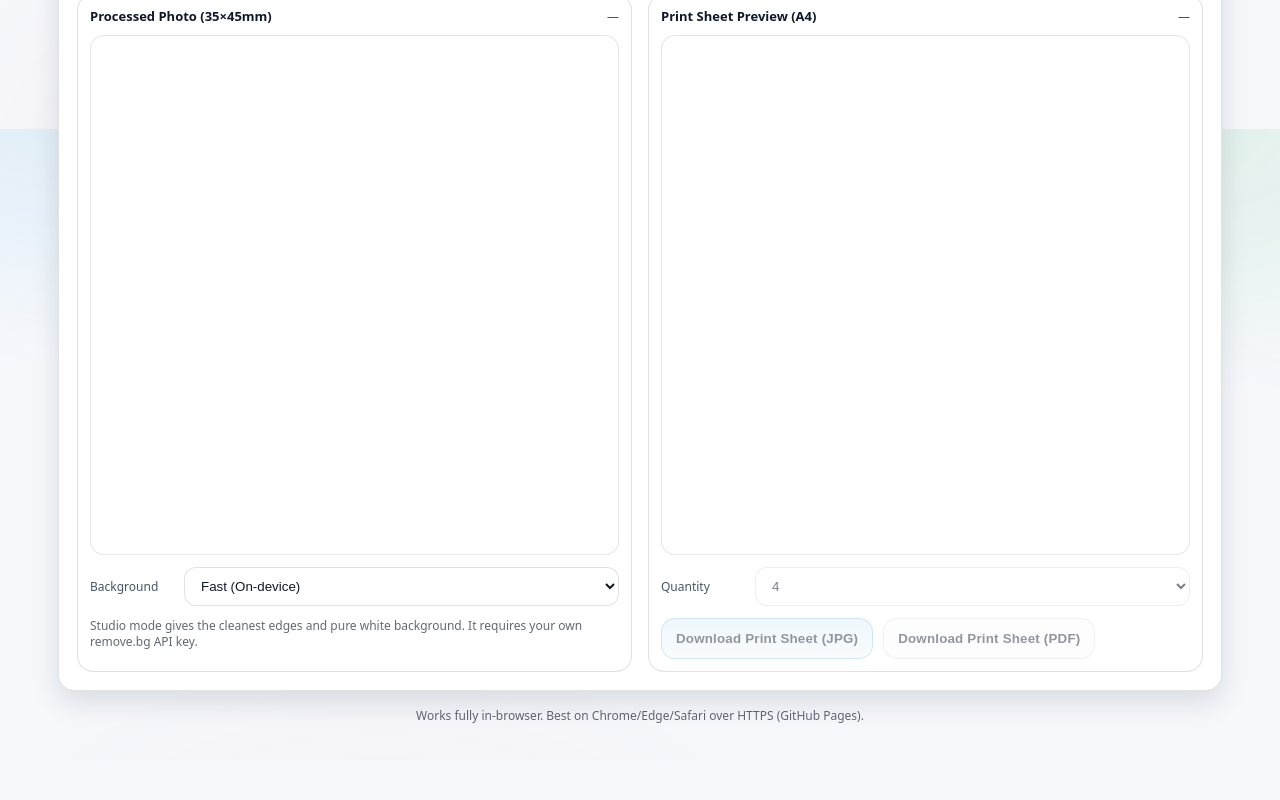
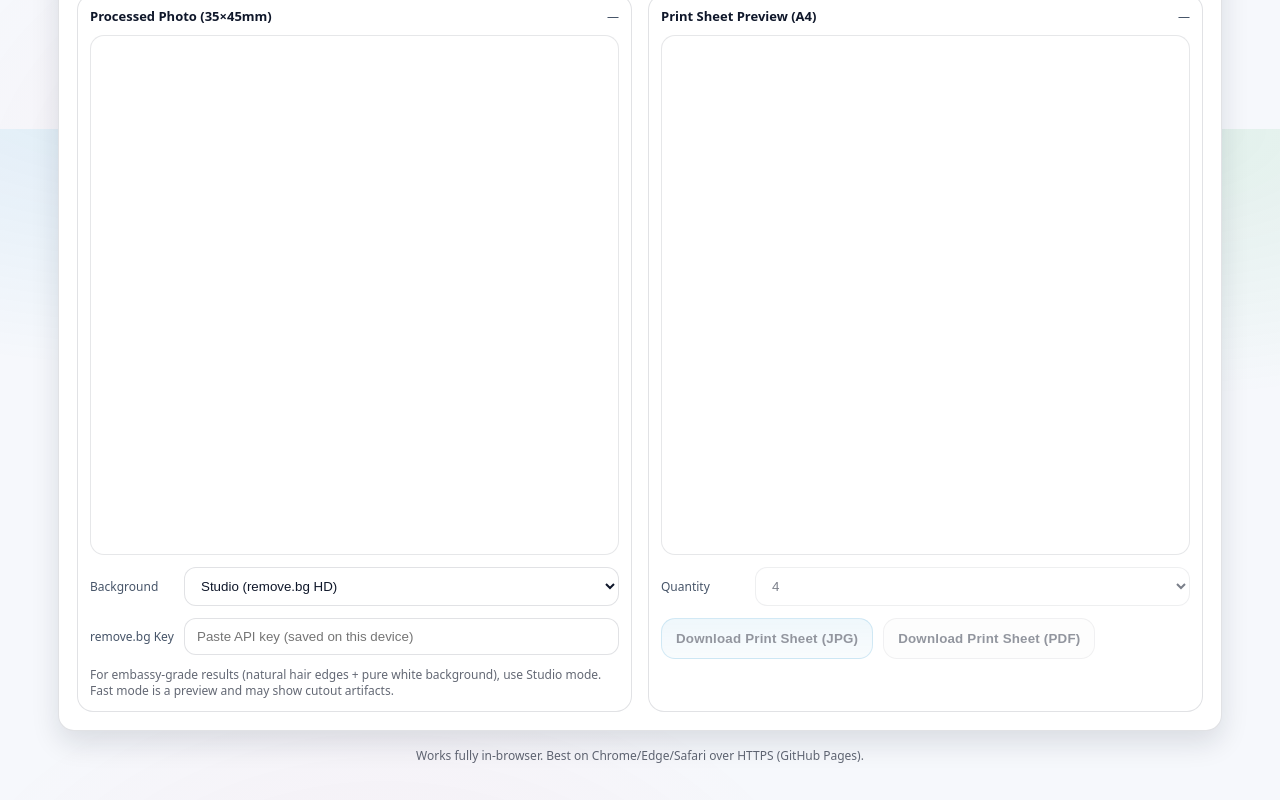
Before and after one commit to asad200-stack/passport_id, a plain HTML site: page index.html in a window 1280 px wide. Shown: the part 671-1471 px from the top of the page. Before the commit the page ends 1431 px from the top, so only its background shows below. Drawn offline with nearby package versions, Linux system fonts and the light colour scheme.

Commit message:
Add files via upload

```diff
--- a/app.js
+++ b/app.js
@@ -1152,6 +1152,12 @@
       if (savedEngine && bgEngine) bgEngine.value = savedEngine;
       const savedKey = localStorage.getItem(STORAGE.removebgKey);
       if (savedKey && removebgKey) removebgKey.value = savedKey;
+
+      // If user has a key and no explicit choice saved, default to Studio mode.
+      if ((!savedEngine || savedEngine === "mediapipe") && savedKey && bgEngine) {
+        bgEngine.value = savedEngine || "removebg";
+        if (!savedEngine) bgEngine.value = "removebg";
+      }
     } catch {
       // ignore
     }
--- a/index.html
+++ b/index.html
@@ -84,8 +84,8 @@
               <div class="controlRow">
                 <label class="label" for="bgEngine">Background</label>
                 <select id="bgEngine" class="select">
-                  <option value="removebg">Studio (remove.bg HD)</option>
-                  <option value="mediapipe" selected>Fast (On-device)</option>
+                  <option value="removebg" selected>Studio (remove.bg HD)</option>
+                  <option value="mediapipe">Fast (On-device, preview)</option>
                 </select>
               </div>
 
@@ -95,7 +95,8 @@
               </div>
 
               <div class="smallNote">
-                Studio mode gives the cleanest edges and pure white background. It requires your own remove.bg API key.
+                For embassy-grade results (natural hair edges + pure white background), use Studio mode.
+                Fast mode is a preview and may show cutout artifacts.
               </div>
             </div>
           </div>
```
